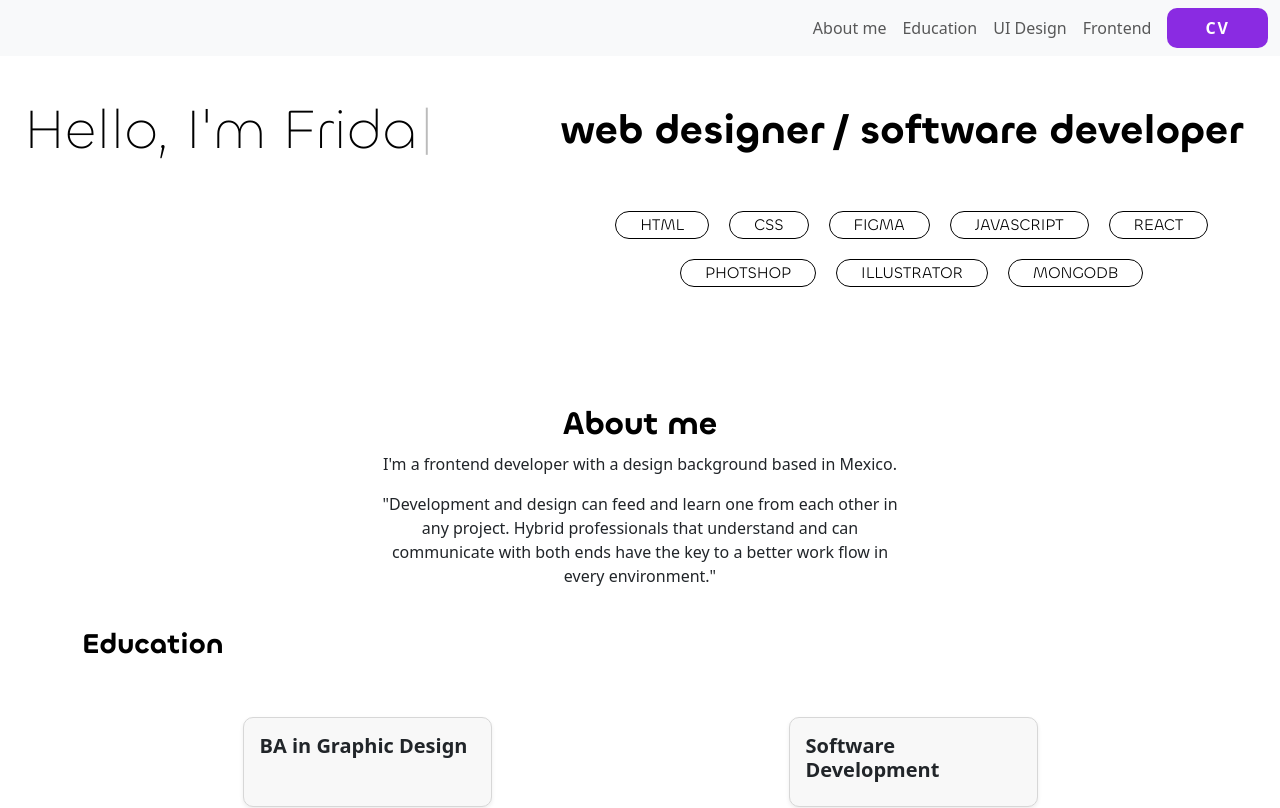
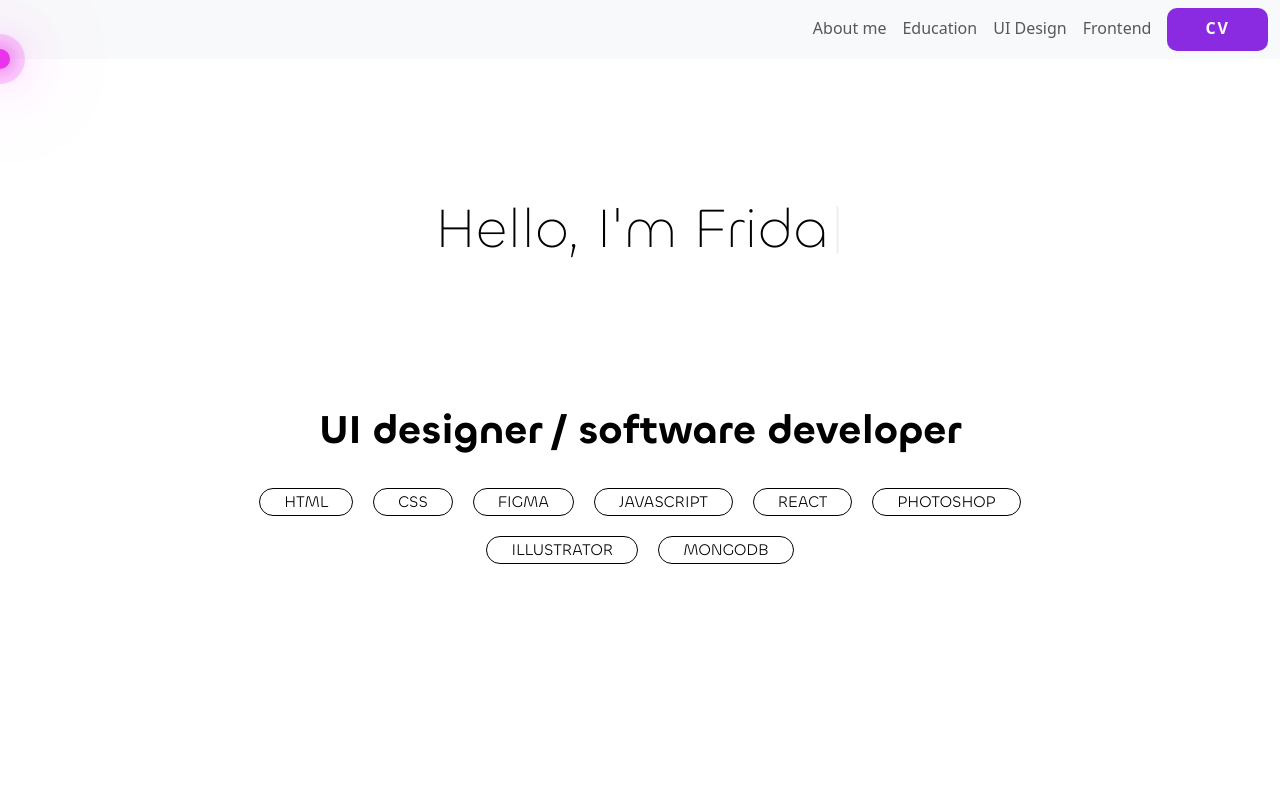
Before and after one commit to xdepazx/portfolio-dev, a React (Vite) app: page / in a window 1280 px wide. Shown: the top 808 px of the page. Built offline with nearby package versions, Linux system fonts and the light colour scheme.

Commit message:
last update

```diff
--- a/src/components/About.jsx
+++ b/src/components/About.jsx
@@ -3,14 +3,16 @@
 const About = () => {
   return (
     <div>
-      <h2>About me</h2>
+      <h2>about me</h2>
       <div className="row">
-        <div className="col md-3"></div>
-        <div className="col-md-6">
-          <p>I'm a frontend developer with a design background based in Mexico. </p>
+        <div className="col md-2"></div>
+        <div className="col-md-8">
+          <p>I'm a frontend developer with a design background based in Mexico.
+            I've professional experience working as a UI Designer.
+          </p>
           <p>"Development and design can feed and learn one from each other in any project. Hybrid professionals that understand and can communicate with both ends have the key to a better work flow in every environment."</p>
         </div>
-        <div className="col md-3"></div>
+        <div className="col md-2"></div>
       </div>
     </div>
 
--- /dev/null
+++ b/src/components/Cursor.jsx
@@ -0,0 +1,29 @@
+
+
+const Cursor = () => {
+    const cursors = document.querySelector(".cursor");
+    var timeout;
+
+    document.addEventListener("mousemove", (e) => {
+        let x = e.clientX;
+        let y= e.clientY;
+        cursors.style.top = y + "px";
+        cursors.style.left = x + "px";
+        cursors.style.display = "block";
+
+        function mouseStopped() {
+            cursors.style.display = "none";
+        }
+        clearTimeout(timeout);
+        timeout= setTimeout(mouseStopped, 1000)
+    })
+
+    document.addEventListener("mouseout", () => {
+        cursors.style.display = "none";
+    })
+  return (
+    <div className='cursor'></div>
+  )
+}
+
+export default Cursor
--- a/src/components/Tags.jsx
+++ b/src/components/Tags.jsx
@@ -3,7 +3,7 @@
 const Tags = () => {
   return (
     <div>
-        <div className="tags-group">
+        <div className="tags-group p-4">
             <button className="tags">
                HTML
             </button>
@@ -20,7 +20,7 @@ const Tags = () => {
                REACT
             </button>
             <button className="tags">
-                PHOTSHOP
+                PHOTOSHOP
             </button>
             <button className="tags">
                 ILLUSTRATOR
--- a/src/index.css
+++ b/src/index.css
@@ -1,3 +1,44 @@
+* {
+  margin: 0;
+  padding: 0;
+  box-sizing: border-box;
+}
+
+.cursor {
+  z-index: 999;
+  position: fixed;
+  background: #e835eb;
+  width: 20px;
+  height: 20px;
+  border-radius: 50%;
+  pointer-events: none;
+  box-shadow: 0 0 20px #e835eb,
+  0 0 60px #e835eb,
+  0 0 100px #e835eb;
+  animation: color 5s infinite;
+  transform: translate(-50%, -50%);
+}
+@keyframes colors {
+    0%{
+      filter: hue-rotate(0deg);
+    }
+    100%{
+      filter: hue-rotate(360deg);
+    }
+  }
+
+
+.cursor::before{
+  content: '';
+  position: fixed;
+  background: #e835eb;
+  width: 50px;
+  height: 50px;
+  opacity: 0.2;
+  transform: translate(-30%, -30%);
+  border-radius: 50%;
+}
+
 @font-face {
   font-family: 'Chillax-Variable';
   src: url('./fonts/Chillax-Variable.woff2') format('woff2'),
@@ -88,8 +129,14 @@ h1{
 h2,h3 {
   font-family: 'Chillax-Semibold';
     color:black;
+    margin-bottom: 10px;
 }
 
+p {
+  font-family: 'Chillax-Light';
+  color:black;
+  font-size: 20px;
+}
 
 /* .hero {
 animation: change-color 8s cubic-bezier(1,0,0,1) infinite;
@@ -107,13 +154,34 @@ border-radius: 10px;
     }
 } */
 
+li a {
+  position: relative;
+}
+
+li a::after {
+  content: '';
+  display: block;
+  margin: left;
+  background-color: #e835eb;
+  height: 3px;
+  width: 0;
+  left: 0;
+  bottom: -10px;
+  transition: 0.3s;
+}
+
+li a:hover::after {
+  width: 100%;
+}
+
 .hero {
-  padding-bottom: 70px;
+  height: 100vh;
 }
 
 .vertical {
   display: flex;
   align-items: center;
+  justify-content: center;
 }
 
 .tags {
@@ -124,14 +192,15 @@ border-radius: 10px;
   font-family: 'Chillax-Regular';
   font-size: 1rem;
   display: inline-block;
+  align-items: center;
 }
 
 .tags-group {
   display: flex;
   flex-wrap: wrap;
-  margin: 0 auto;
   gap:20px;
   justify-content: center;
+  align-items: center;
 }
 
 
@@ -253,10 +322,6 @@ border-radius: 10px;
     letter-spacing: 2px;
   }
 
-  .btn-cv:hover {
-    opacity: 0.4;
-    cursor: default;
-  }
 
   .btn-cv a {
     color:#fff;
--- a/src/pages/Home.jsx
+++ b/src/pages/Home.jsx
@@ -1,35 +1,37 @@
 import About from '../components/About'
 import Footer from '../components/Footer'
 import Tags from '../components/Tags'
+import Cursor from '../components/Cursor'
 import dot from '../assets/UI-DOT.png'
 import pls from '../assets/UI-PLS.png'
 import cre from '../assets/UI-cre.png'
 import movies from '../assets/F-movies.png'
 import tareas from '../assets/F-tareas.png'
 import port from '../assets/UI-frida.png'
-import profile from '../assets/profile.png'
 import Typewriters from '../typewriter/Typewriters'
 import { FaFacebook, FaGithub, FaBehance, FaLaptop, FaLinkedin } from 'react-icons/fa'
 
 const Home = () => {
   return (
     <div>
+        <Cursor/>
         <div >
-            <div className="hero">
-                <div className=" mb-4">
-                    <div className="row my-3 p-4 ">
-                        <div className="col-md-5 vertical">
+            <div className="row hero">
+                <div className=" ">
+                    <div className="row hero">
+                        <div className="col-md-12 vertical ">
                             <div className="">
 
                             <Typewriters/>
                             </div>
                         </div>
-
-                        <div className="col-md-7 vertical">
-                            <div className="mx-auto">
+                        <div className="col-md-2"></div>
+                        <div className="col-md-8 ">
+                            <div className="text-center">
                                 <h2 className='display-6'>
-                                web designer / software developer
+                                UI designer / software developer
                                 </h2>
+                                <Tags/>
                                 {/* <div className="text-center icons mt-4">
                                     <FaGithub/>
                                     <FaLinkedin/>
@@ -37,13 +39,14 @@ const Home = () => {
                                 </div> */}
                             </div>
                         </div>
+                        <div className="col-md-2"></div>
                     </div>
                     <div className="row">
-                        <div className="col-md-5">
+                        <div className="col-md-6">
 
                         </div>
-                        <div className="col-md-7">
-                            <Tags/>
+                        <div className="col-md-6">
+
                         </div>
                     </div>
                 </div>
@@ -54,7 +57,7 @@ const Home = () => {
                         <About/>
                     </div>
                 </div>
-            <div id='education' className='edu'>
+            {/* <div id='education' className='edu'>
                 <h3>Education</h3>
                 <div className="container p-4 md-5 ">
                     <div className="row">
@@ -82,7 +85,7 @@ const Home = () => {
                         </div>
                     </div>
                     </div>
-                    {/* <div className="row mt-4  ">
+                     <div className="row mt-4  ">
                         <div className="row text-center">
                             <h3>Work experience</h3>
                         </div>
@@ -104,10 +107,10 @@ const Home = () => {
                             </div>
                         </div>
                         </div>
-                    </div> */}
+                    </div>
 
                 </div>
-            </div>
+            </div> */}
             <div id='ui'>
                 <h3>UI Design /Figma </h3>
                 <div className="container p-4 md-5">
```
Also changed, not shown: 1 other file (tests, documents, lock files or other folders).
